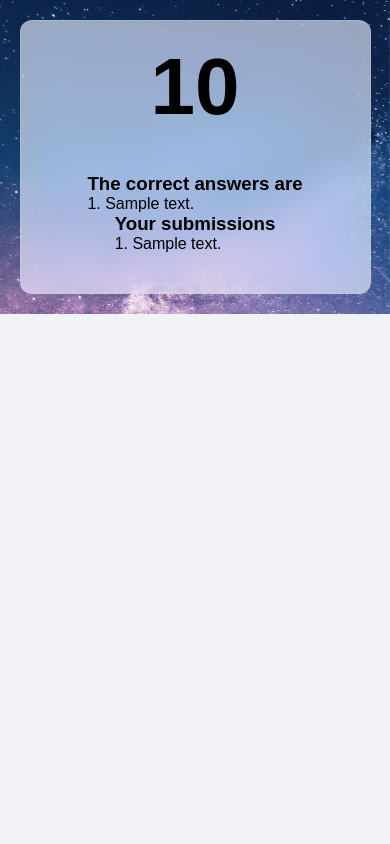
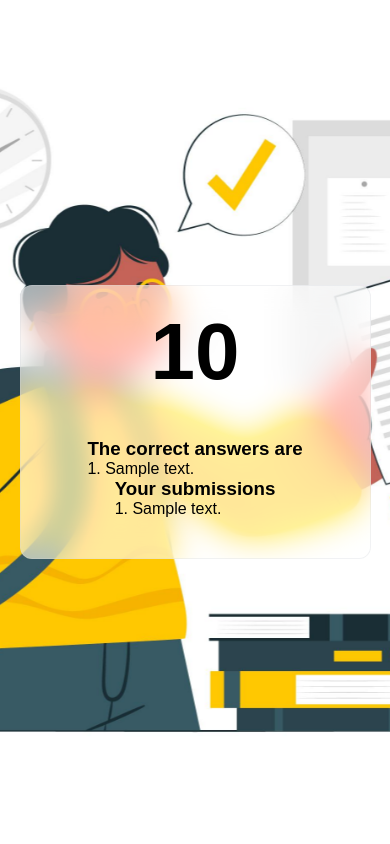
Before and after one commit to Mubashir-Md/QuizApp, a Flask app: template templates/score.html in a window 390 px wide. Run offline with Flask 2, Linux system fonts and the light colour scheme; the template is opened without the code that fills it: most values are stand-ins (such as "Sample title", 1, 10 or a date in 2020).

Commit message:
fixed design, added dvh instead of vh

```diff
--- a/app.py
+++ b/app.py
@@ -63,3 +63,6 @@ def submit():
                 if(actual_answers[i] == given_answers[i]):
                     score += 1
         return render_template("score.html", score=score, correct_answers=actual_answers, given_answers=given_answers)
+
+
+# app.run(debug=True, host='localhost', port=5000)
--- a/static/index.css
+++ b/static/index.css
@@ -84,10 +84,11 @@ form button{
 
 @media (max-width: 600px) and (min-width: 280px){
   div.main{
-    height: 100%;
+    height: 100dvh;
   }
   div.main form{
     width: 90%;
+    overflow-y: auto;
   }
   form > div{
     display: flex;
--- a/static/quiz.css
+++ b/static/quiz.css
@@ -19,7 +19,7 @@ div.quiz {
   flex-direction: column;
   justify-content: center;
   align-items: center;
-  /* height: 100vh; */
+  height: 100dvh;
 }
 
 div.quiz div.questions {
@@ -33,6 +33,7 @@ div.quiz div.questions {
   padding: 20px;
   width: 50%;
   margin: 20px 0;
+  overflow-y: auto;
 }
 
 div.questions h1{
@@ -68,10 +69,11 @@ form button{
 
 @media (max-width:600px) and (min-width: 280px) {
   div.quiz{
-    height: 100%;
+    height: 100dvh;
   }
   div.quiz div.questions {
     width: 90%;
+    overflow-y: auto;
   }
   div.quiz h1{
     width: 100%;
--- a/static/score.css
+++ b/static/score.css
@@ -10,7 +10,7 @@ body {
 }
 
 div.scorecard {
-  background-image: url("/static/bgUnsplash.jpg");
+  background-image: url("/static/scores.jpg");
   background-position: center;
   background-size: cover;
   background-repeat: no-repeat;
@@ -33,6 +33,7 @@ div.scorecard div.scores {
   padding: 20px;
   width: 50%;
   margin: 20px 0;
+  overflow-y: auto;
 }
 
 div.scores p.score {
@@ -52,12 +53,13 @@ div.answers {
 
 @media (max-width: 600px) and (min-width: 280px) {
   div.scorecard {
-    height: 100%;
+    height: 100dvh;
   }
 
   div.scorecard div.scores {
     width: 90%;
     padding: 10px;
+    overflow-y: scroll;
   }
   div.answers {
     display: flex;
--- a/templates/index.html
+++ b/templates/index.html
@@ -4,11 +4,12 @@
     <meta charset="UTF-8" />
     <meta name="viewport" content="width=device-width, initial-scale=1.0" />
     <link rel="stylesheet" href="{{url_for('static', filename='index.css')}}" />
-    <title>Document</title>
+    <title>AI Quiz App</title>
   </head>
   <body>
     <div class="main">
       <form action="https://ai-quiz-app.onrender.com/quiz" method="POST">
+      <!-- <form action="http://localhost:5000/quiz" method="POST"> -->
         <h1>Let's play a Quiz</h1>
         <div class="topic">
           <label for="topic">What's the topic?</label>
--- a/templates/quiz.html
+++ b/templates/quiz.html
@@ -4,7 +4,7 @@
     <meta charset="UTF-8" />
     <meta name="viewport" content="width=device-width, initial-scale=1.0" />
     <link rel="stylesheet" href="{{url_for('static', filename='quiz.css')}}" />
-    <title>Document</title>
+    <title>Quiz Questions</title>
   </head>
   <body>
     <div class="quiz">
@@ -13,6 +13,7 @@
       <div class="questions">
         <h1>{{ content.topic }}</h1>
         <form action="https://ai-quiz-app.onrender.com/quiz" method="GET" class="question">
+        <!-- <form action="http://localhost:5000/quiz" method="GET" class="question"> -->
           {% for question in content.questions %}
           <div class="question">
             <p>{{loop.index}}. {{ question.question }}</p>
--- a/templates/score.html
+++ b/templates/score.html
@@ -4,7 +4,7 @@
     <meta charset="UTF-8" />
     <meta name="viewport" content="width=device-width, initial-scale=1.0" />
     <link rel="stylesheet" href="{{url_for('static', filename='score.css')}}" />
-    <title>Document</title>
+    <title>Score Card</title>
   </head>
   <body>
     <div class="scorecard">
```
Also changed, not shown: static/scores.jpg (added).
